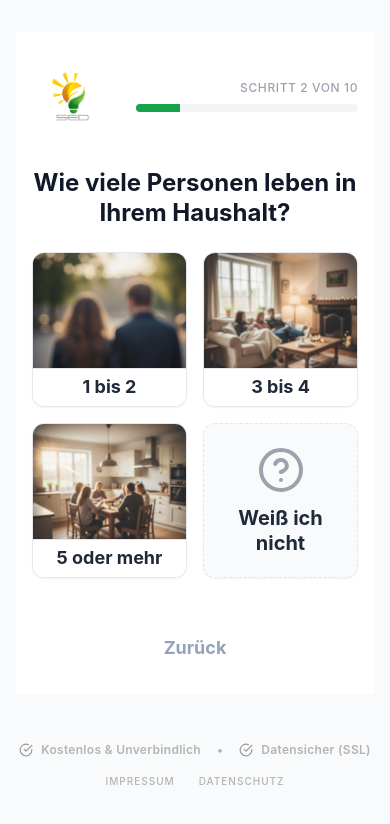
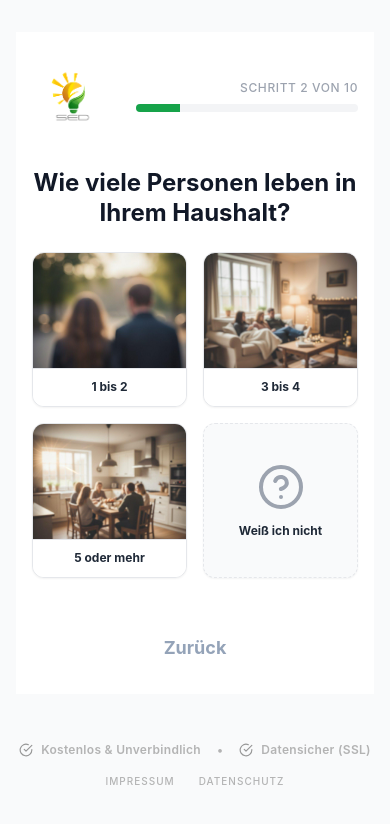
Before and after one commit to M1lan16/solar-quiz, a React (Vite) app: page / in a window 390 px wide. Both pictures are taken after a click on the button "Einfamilienhaus". Shown: the top 824 px of the page. Built offline with nearby package versions, Linux system fonts and the light colour scheme; the HTML template or start-up script is replaced by a standard one.

Commit message:
style: fix text overflow in selection cards for long german words on mobile

```diff
--- a/src/components/ui.tsx
+++ b/src/components/ui.tsx
@@ -51,7 +51,7 @@ export const SelectionCard: React.FC<SelectionCardProps> = ({ label, selected, o
                 selected
                     ? "border-2 border-green-600 bg-green-50 ring-2 ring-green-600/20"
                     : "",
-                imageSrc ? "p-0 aspect-video" : "py-6 px-4 md:p-8 justify-center gap-3",
+                imageSrc ? "p-0 aspect-video" : "py-6 px-1 md:px-8 justify-center gap-3",
                 className
             )}
         >
@@ -72,7 +72,7 @@ export const SelectionCard: React.FC<SelectionCardProps> = ({ label, selected, o
                         />
                     </div>
                     <div className="w-full h-1/4 flex items-center justify-center bg-white border-t border-gray-200">
-                        <span className={cn("text-lg md:text-xl font-bold text-center leading-tight px-2", selected ? "text-green-900" : "text-gray-800")}>
+                        <span className={cn("text-[11px] min-[375px]:text-xs sm:text-sm md:text-base font-bold text-center leading-tight break-words px-1 w-full", selected ? "text-green-900" : "text-gray-800")}>
                             {label}
                         </span>
                     </div>
@@ -80,7 +80,7 @@ export const SelectionCard: React.FC<SelectionCardProps> = ({ label, selected, o
             ) : (
                 <>
                     {icon && <span className={cn("text-4xl transition-colors", selected ? "text-green-600" : "text-gray-500 group-hover:text-green-600")}>{icon}</span>}
-                    <span className={cn("text-xl font-bold text-center leading-tight", selected ? "text-green-900" : "text-gray-800")}>{label}</span>
+                    <span className={cn("text-[11px] min-[375px]:text-xs sm:text-sm md:text-base font-bold text-center leading-tight break-words px-1 w-full", selected ? "text-green-900" : "text-gray-800")}>{label}</span>
                 </>
             )}
         </motion.button>
```
